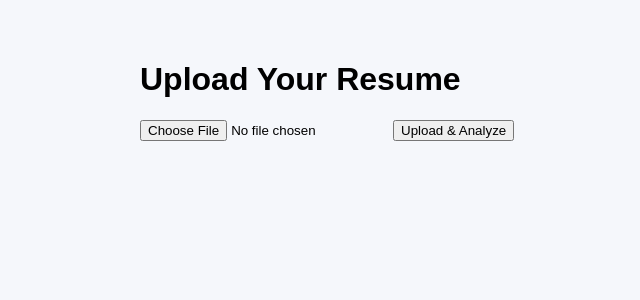
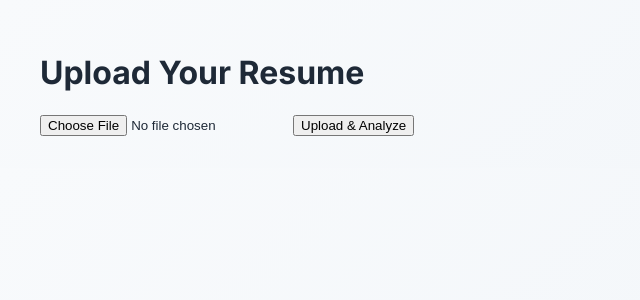
Before and after one commit to anusheel371/vibe-code, a React (Vite) app in the folder frontend/: page / in a window 1280 px wide. Shown: the top 300 px of the page, without its empty margins (0-640 px from the left). Built offline with nearby package versions, Linux system fonts and the light colour scheme.

Commit message:
Updated Inline.css file

```diff
--- a/frontend/src/index.css
+++ b/frontend/src/index.css
@@ -1,11 +1,58 @@
+/* frontend/src/index.css */
+@import url('https://fonts.googleapis.com/css2?family=Inter:wght@400;500;600;700&family=Space+Grotesk:wght@500;600;700&display=swap');
+
 body {
   margin: 0;
-  font-family: Arial, Helvetica, sans-serif;
-  background: #f5f7fb;
+  font-family: 'Inter', system-ui, sans-serif;
+  background: linear-gradient(135deg, #f8fafc 0%, #f1f5f9 100%);
+  color: #1e2937;
 }
 
 .app-container {
-  max-width: 1000px;
-  margin: auto;
-  padding: 40px 20px;
+  max-width: 1200px;
+  margin: 0 auto;
+  padding: 2rem 1rem;
 }
+
+/* Modern Card */
+.card {
+  background: white;
+  border-radius: 20px;
+  box-shadow: 0 10px 30px -10px rgba(0, 0, 0, 0.1),
+              0 4px 6px -2px rgba(0, 0, 0, 0.05);
+  border: 1px solid #e2e8f0;
+  transition: all 0.3s cubic-bezier(0.4, 0, 0.2, 1);
+}
+
+.card:hover {
+  transform: translateY(-4px);
+  box-shadow: 0 20px 40px -15px rgba(0, 0, 0, 0.12);
+}
+
+/* Buttons */
+.btn-primary {
+  background: linear-gradient(135deg, #3b82f6, #2563eb);
+  color: white;
+  padding: 14px 32px;
+  border-radius: 12px;
+  font-weight: 600;
+  transition: all 0.3s ease;
+  border: none;
+  cursor: pointer;
+}
+
+.btn-primary:hover {
+  transform: translateY(-2px);
+  box-shadow: 0 10px 20px rgba(37, 99, 235, 0.3);
+}
+
+/* Progress Circle for Score */
+.score-circle {
+  width: 180px;
+  height: 180px;
+  border-radius: 50%;
+  background: conic-gradient(#3b82f6 0% var(--score), #e2e8f0 var(--score) 100%);
+  display: flex;
+  align-items: center;
+  justify-content: center;
+}
```
